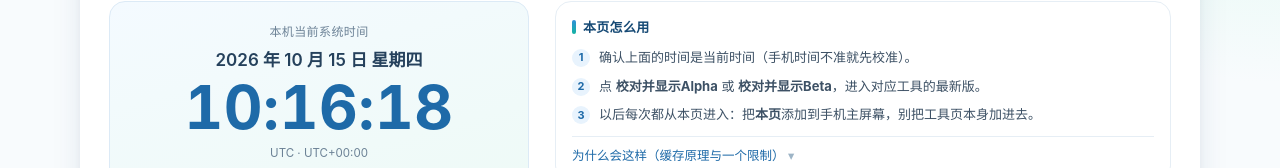
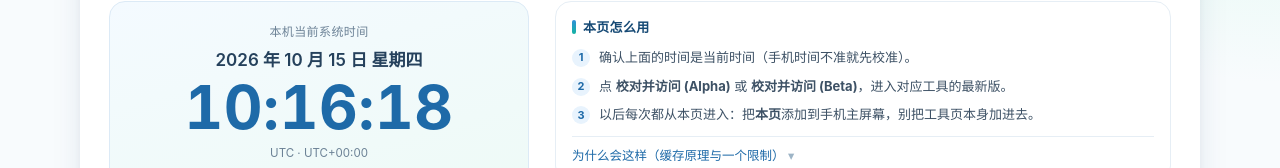
Before and after one commit to zhyiice/ccstart, a plain HTML site: page index.html in a window 1280 px wide. Shown: the part 164-332 px from the top of the page. Drawn offline with Linux system fonts and the light colour scheme; no server answers.

Commit message:
Update index.html

```diff
--- a/index.html
+++ b/index.html
@@ -284,7 +284,7 @@
       <h2>本页怎么用</h2>
       <ol class="steps">
         <li>确认上面的时间是当前时间（手机时间不准就先校准）。</li>
-        <li>点 <b>校对并显示Alpha</b> 或 <b>校对并显示Beta</b>，进入对应工具的最新版。</li>
+        <li>点 <b>校对并访问 (Alpha)</b> 或 <b>校对并访问 (Beta)</b>，进入对应工具的最新版。</li>
         <li>以后每次都从本页进入：把<b>本页</b>添加到手机主屏幕，别把工具页本身加进去。</li>
       </ol>
       <details>
```
